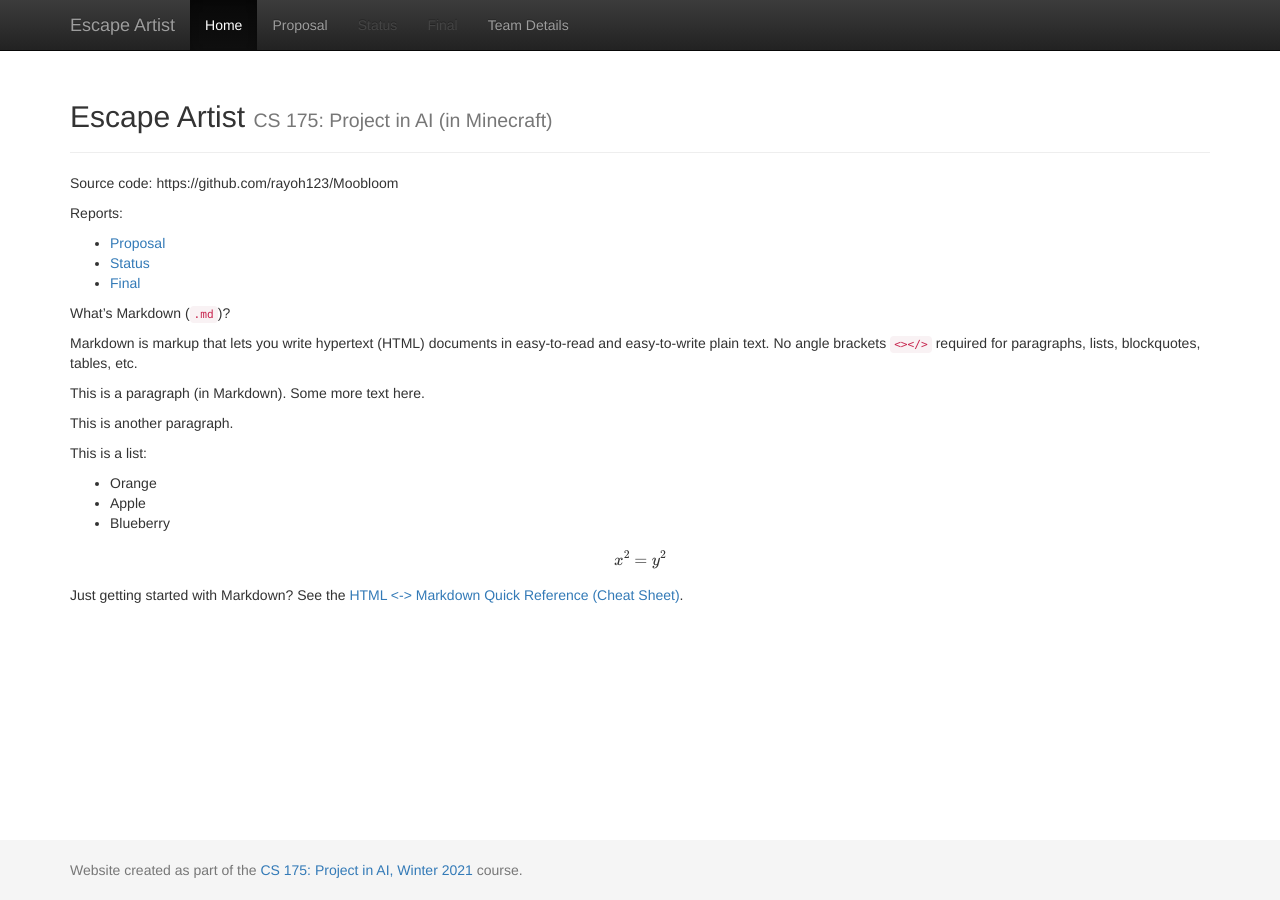
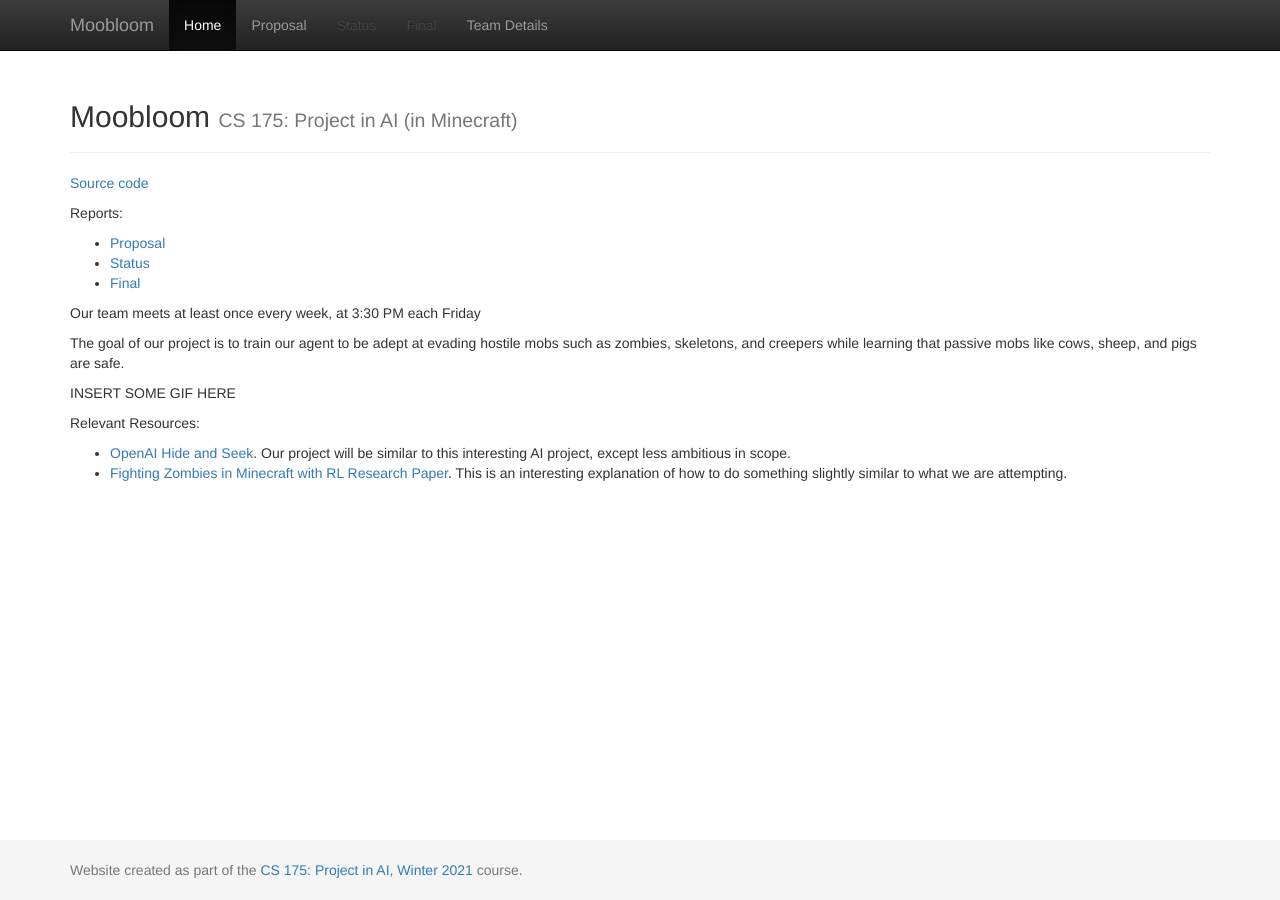
Before and after one commit to rayoh123/Moobloom, a Jekyll site: the page built from docs/index.md, in a window 1280 px wide. Built offline with Jekyll 4.4.1, drawn with Linux system fonts in a browser that asks for light colours; formulas are drawn with MathJax 3.

Commit message:
Improved website. Not done yet

```diff
--- a/docs/_config.yml
+++ b/docs/_config.yml
@@ -1,7 +1,7 @@
 ###########
 # site.title
 
-title:    'Escape Artist'
+title:    'Moobloom'
 subtitle: 'CS 175: Project in AI (in Minecraft)'
 
 
--- a/docs/index.md
+++ b/docs/index.md
@@ -3,7 +3,7 @@ layout: default
 title:  Home
 ---
 
-Source code: https://github.com/rayoh123/Moobloom
+[Source code](https://github.com/rayoh123/Moobloom)
 
 Reports:
 
@@ -11,30 +11,17 @@ Reports:
 - [Status](status.html)
 - [Final](final.html)
 
-What's Markdown (`.md`)?
+Our team meets at least once every week, at 3:30 PM each Friday
 
-Markdown is markup that lets you write hypertext (HTML) documents
-in easy-to-read and easy-to-write plain text.
-No angle brackets `<></>` required for
-paragraphs, lists, blockquotes, tables, etc.
+The goal of our project is to train our agent to be adept at evading hostile mobs such as zombies,
+skeletons, and creepers while learning that passive mobs like cows, sheep, and pigs are safe.
 
+INSERT SOME GIF HERE
 
-This is a paragraph (in Markdown). Some more
-text here.
-
-This is another paragraph.
-
-This is a list:
-
-- Orange
-- Apple
-- Blueberry
-
-$$x^2 = y^2$$
-
-
-Just getting started with Markdown?
-See the [HTML <-> Markdown Quick Reference (Cheat Sheet)][quickref].
-
+Relevant Resources:
+- [OpenAI Hide and Seek](https://www.youtube.com/watch?v=Lu56xVlZ40M). Our project will be similar to this interesting
+AI project, except less ambitious in scope.
+- [Fighting Zombies in Minecraft with RL Research Paper](http://cs229.stanford.edu/proj2016/report/UdagawaLeeNarasimhan-FightingZombiesInMinecraftWithDeepReinforcementLearning-report.pdf).
+This is an interesting explanation of how to do something slightly similar to what we are attempting.
 
 [quickref]: https://github.com/mundimark/quickrefs/blob/master/HTML.md
```
